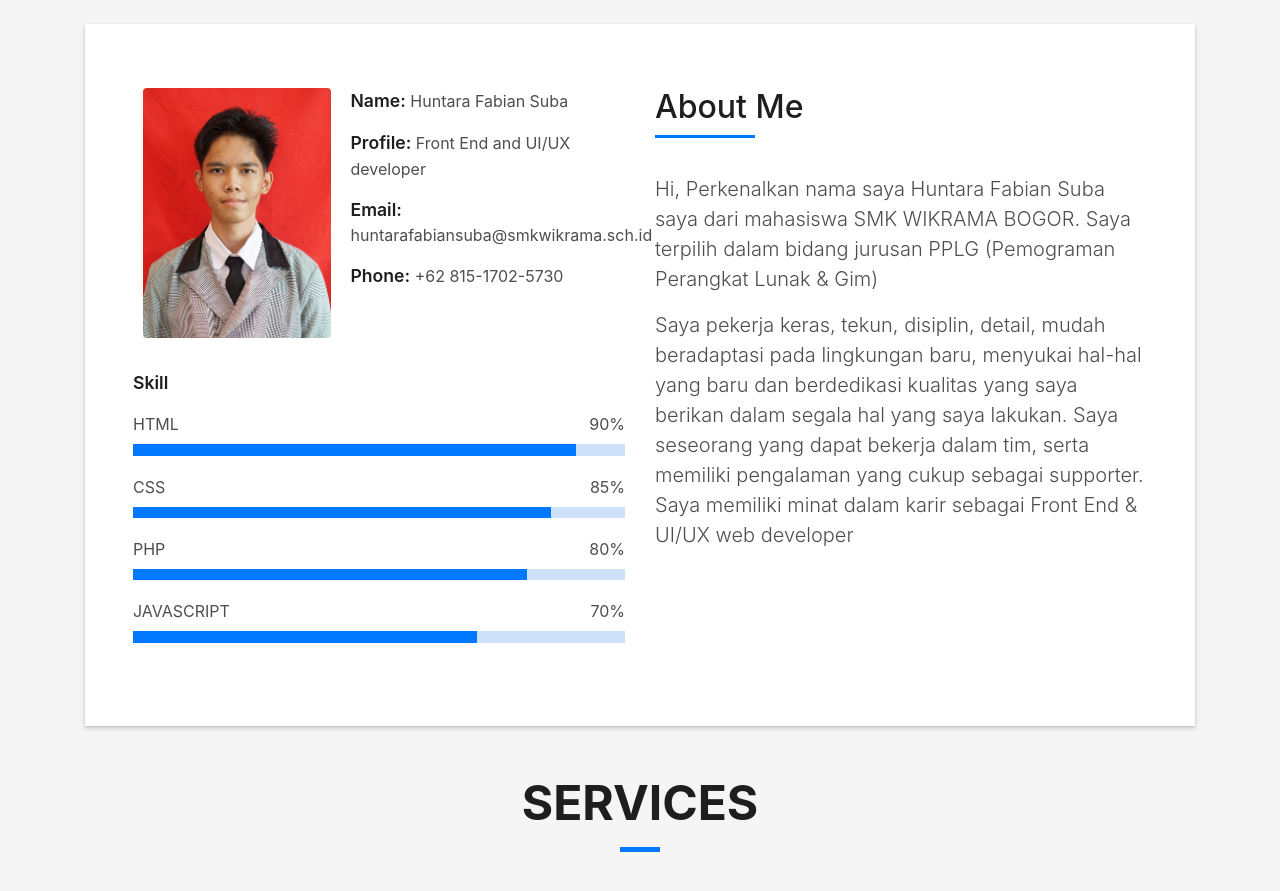
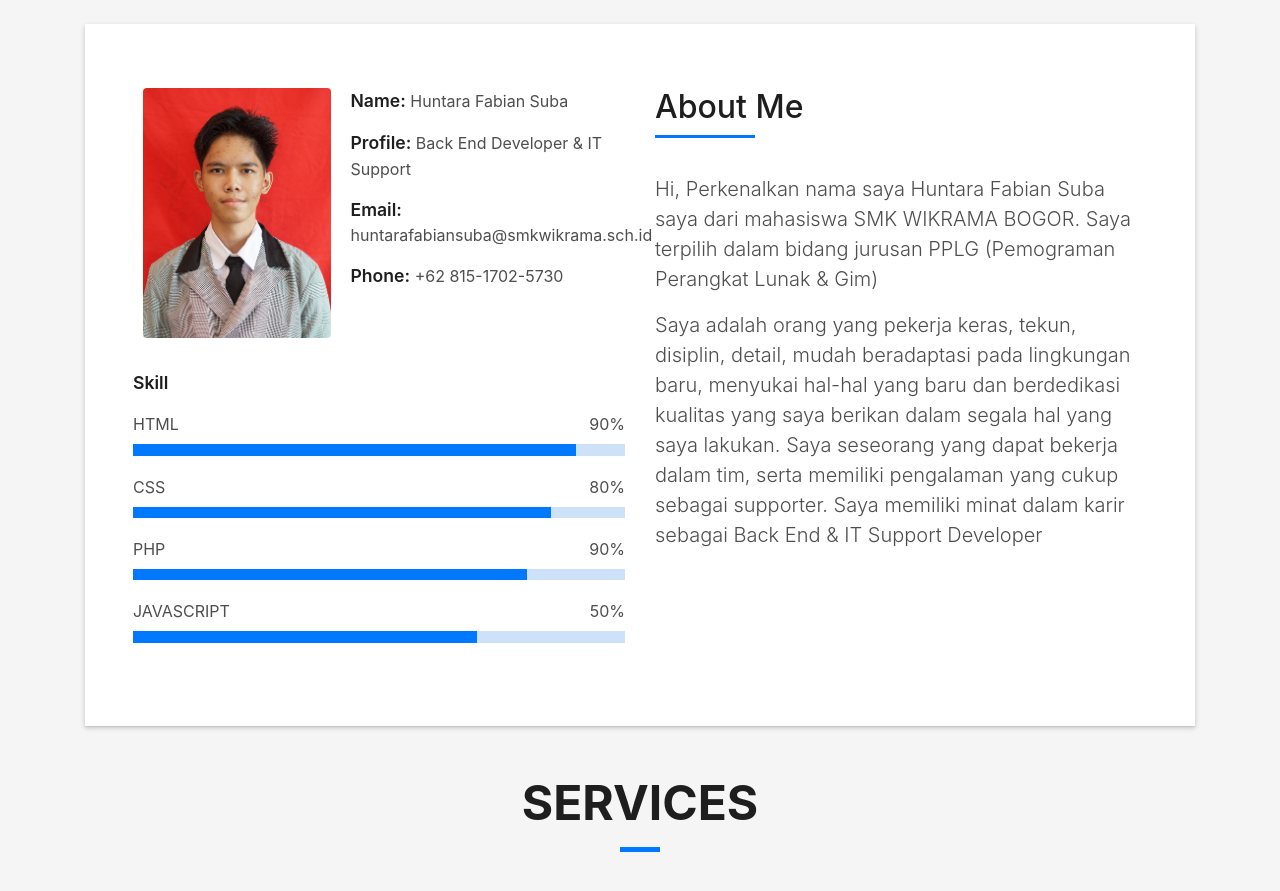
Before and after one commit to Huntara/Portfolio, a plain HTML site: page index.html in a window 1280 px wide. Shown: the part 840-1731 px from the top of the page. Drawn offline with Linux system fonts and the light colour scheme; files whose address does not match are found by name.

Commit message:
perubahan

```diff
--- a/index.html
+++ b/index.html
@@ -64,7 +64,7 @@
       <div class="table-cell">
         <div class="container">
           <h1 class="intro-title mb-4">Hi,  My Name Is <br>Huntara Fabian Suba</h1>
-          <p class="intro-subtitle"><span class="text-slider-items">Student Of SMK WIKRAMA BOGOR, Web Developer, Web Designer, Frontend Developer, UI/UX Developer</span><strong class="text-slider"></strong></p>
+          <p class="intro-subtitle"><span class="text-slider-items">Student Of SMK WIKRAMA BOGOR, Web Developer, Web Designer, Back End Developer</span><strong class="text-slider"></strong></p>
         </div>
       </div>
     </div>
@@ -88,7 +88,7 @@
                   <div class="col-sm-6 col-md-7">
                     <div class="about-info">
                       <p><span class="title-s">Name:</span> <span>Huntara Fabian Suba</span></p>
-                      <p><span class="title-s">Profile:</span> <span>Front End and UI/UX developer</span></p>
+                      <p><span class="title-s">Profile:</span> <span> Back End Developer & IT Support</span></p>
                       <p><span class="title-s">Email:</span> <span>huntarafabiansuba@smkwikrama.sch.id</span></p>
                       <p><span class="title-s">Phone:</span> <span>+62 815-1702-5730</span></p>
                     </div>
@@ -101,17 +101,17 @@
                     <div class="progress-bar" role="progressbar" style="width: 90%;" aria-valuenow="90" aria-valuemin="0"
                       aria-valuemax="100"></div>
                   </div>
-                  <span>CSS</span> <span class="pull-right">85%</span>
+                  <span>CSS</span> <span class="pull-right">80%</span>
                   <div class="progress">
                     <div class="progress-bar" role="progressbar" style="width: 85%" aria-valuenow="85" aria-valuemin="0"
                       aria-valuemax="100"></div>
                   </div>
-                  <span>PHP</span> <span class="pull-right">80%</span>
+                  <span>PHP</span> <span class="pull-right">90%</span>
                   <div class="progress">
                     <div class="progress-bar" role="progressbar" style="width: 80%" aria-valuenow="80" aria-valuemin="0"
                       aria-valuemax="100"></div>
                   </div>
-                  <span>JAVASCRIPT</span> <span class="pull-right">70%</span>
+                  <span>JAVASCRIPT</span> <span class="pull-right">50%</span>
                   <div class="progress">
                     <div class="progress-bar" role="progressbar" style="width: 70%" aria-valuenow="70" aria-valuemin="0"
                       aria-valuemax="100"></div>
@@ -130,9 +130,9 @@
                     dalam bidang jurusan PPLG (Pemograman Perangkat Lunak & Gim)
                   </p>
                   <p class="lead">
-                    Saya pekerja keras, tekun, disiplin, detail, mudah beradaptasi pada lingkungan baru, menyukai hal-hal yang baru dan berdedikasi kualitas yang saya berikan dalam segala hal yang
+                    Saya adalah orang yang pekerja keras, tekun, disiplin, detail, mudah beradaptasi pada lingkungan baru, menyukai hal-hal yang baru dan berdedikasi kualitas yang saya berikan dalam segala hal yang
                     saya lakukan. Saya seseorang yang dapat bekerja dalam tim, serta memiliki pengalaman yang cukup
-                    sebagai supporter. Saya memiliki minat dalam karir sebagai Front End & UI/UX web developer
+                    sebagai supporter. Saya memiliki minat dalam karir sebagai Back End & IT Support Developer
                   </p>
                 </div>
               </div>
```
